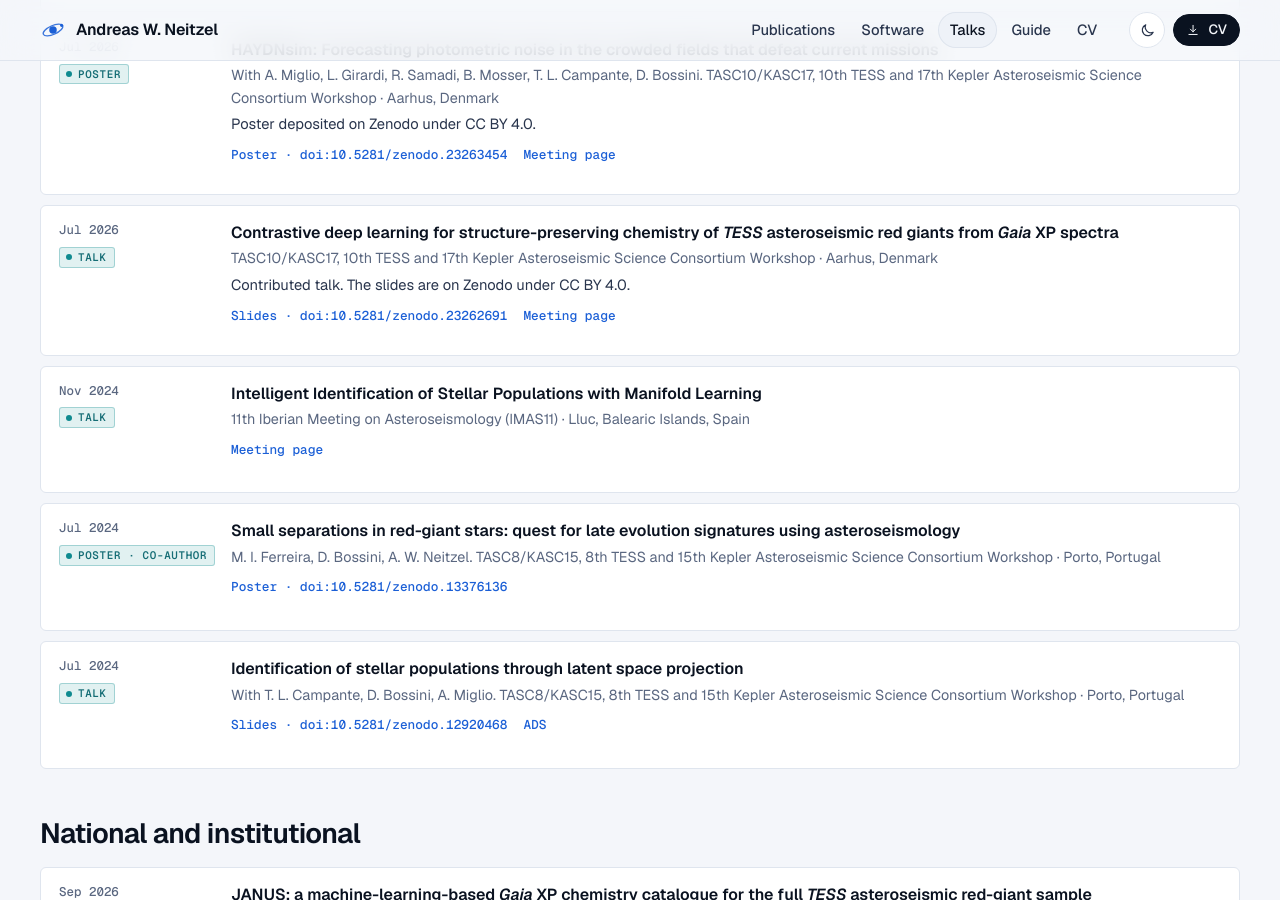
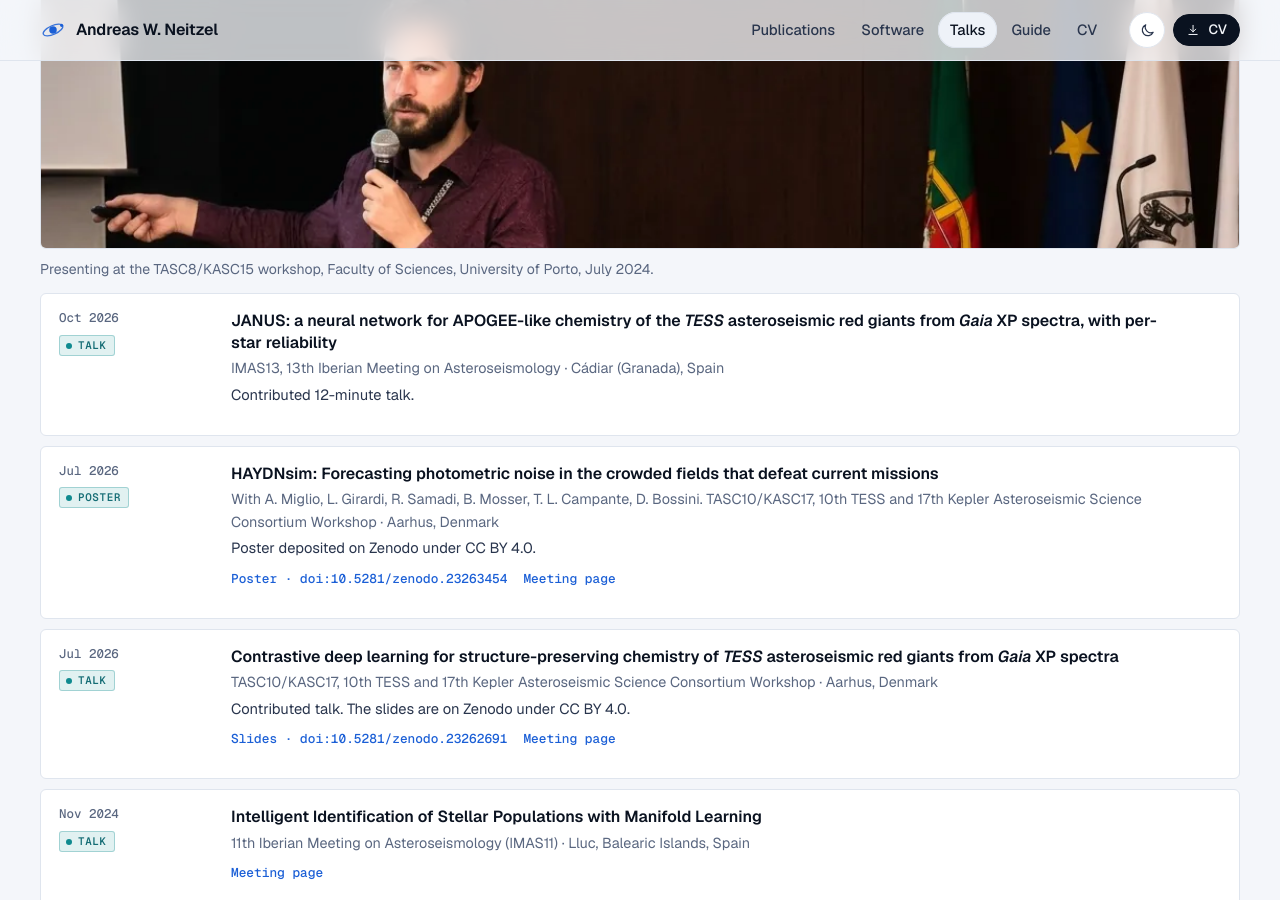
Before and after one commit to AndreasWNeitzel/AndreasWNeitzel.github.io, a Jekyll site: the page built from _pages/talks.md, in a window 1280 px wide and 900 px high, scrolled down 948 px. Built offline with Jekyll 4.4.1, drawn with Linux system fonts in a browser that asks for light colours.

Commit message:
Add the TASC8/KASC15 talk photograph to the talks page

```diff
--- a/_pages/talks.md
+++ b/_pages/talks.md
@@ -14,6 +14,7 @@ lede: Talks and posters since 2022, international meetings first, with slides an
 </figure>
 <section class="section" aria-labelledby="intl">
   <div class="section-head"><h2 id="intl">International</h2><p>TESS and Kepler asteroseismology workshops (TASC/KASC) and the Iberian Meetings on Asteroseismology (IMAS).</p></div>
+  <figure class="figure" style="margin-block-end:12px"><img src="{{ '/assets/img/photos/tasc8-kasc15-talk.webp' | relative_url }}" alt="Andreas presenting with a microphone in a Faculty of Sciences auditorium, with the Portuguese and EU flags behind him." style="max-block-size:380px;object-fit:cover;object-position:60% 40%" loading="lazy"><figcaption>Presenting at the TASC8/KASC15 workshop, Faculty of Sciences, University of Porto, July 2024.</figcaption></figure>
   <ol class="entries">
     {%- for e in L.presentations %}{% if intl_ids contains e.id %}{% include ledger_entry.html e=e category="presentations" %}{% endif %}{% endfor %}
   </ol>
```
Also changed, not shown: assets/img/photos/tasc8-kasc15-talk.webp (added).
